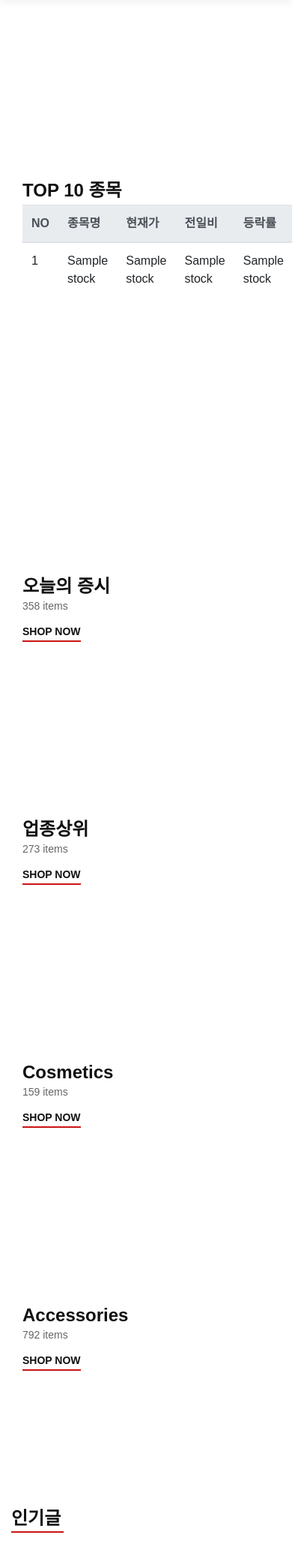
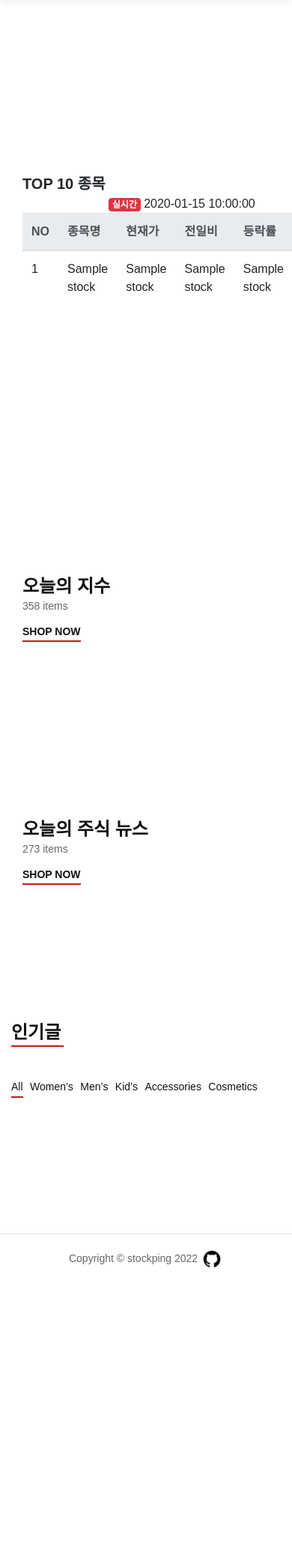
Before and after one commit to jungahzzzang/stockping, a Flask app: template templates/index.html in a window 390 px wide. Shown: the part 80-2151 px from the top of the page at 75% size. After the commit the page ends 1771 px from the top, so only its background shows below. Run offline with Flask 2, Linux system fonts and the light colour scheme; the template is opened without the code that fills it: most values are stand-ins (such as "Sample title", 1, 10 or a date in 2020); parts of the project's set-up code (start-up, migrations or seed data) failed here and were passed over; some libraries are stand-ins or nearby versions; some web fonts are replaced.

Commit message:
차트 옆에 기준 시간 표시

```diff
--- a/app.py
+++ b/app.py
@@ -89,7 +89,7 @@ def index():
     cursor.close()
     connection.close()
 
-        # 지수 데이터 크롤링
+    # 지수 데이터 크롤링
     index_url = "https://finance.naver.com/sise/"
     index_taget = urllib.request.urlopen(index_url)
     source = index_taget.read()
@@ -100,6 +100,7 @@ def index():
     kosdaq_value = soup.find("span", id="KOSDAQ_now")
     kospi_change = soup.find("span", id='KOSPI_change').text
     kosdaq_change = soup.find("span", id='KOSDAQ_change').text
+    real_time = soup.find("span", id="time1").text
 
     # 거래 순위 데이터 크롤링
     target_url = 'https://finance.naver.com/sise/sise_market_sum.naver'
@@ -157,7 +158,7 @@ def index():
             topten.append(data[i])
             topten[i][0] = str(i+1)
 
-    return render_template('index.html', news_items=news_items, kospi_value=kospi_value.text, kosdaq_value = kosdaq_value.text, kospi_change=kospi_change, kosdaq_change=kosdaq_change, top_stock=topten)
+    return render_template('index.html', news_items=news_items, real_time=real_time, kospi_value=kospi_value.text, kosdaq_value = kosdaq_value.text, kospi_change=kospi_change, kosdaq_change=kosdaq_change, top_stock=topten)
 
 if __name__ == '__main__':
     app.run(debug=True)
--- /dev/null
+++ b/static/css/index.css
@@ -0,0 +1,16 @@
+.topten_title {
+    font-size: 20px;
+    font-weight: bold;
+}
+.topten_title_area {
+    display: inline-block;
+}
+
+.realtime_area {
+    display: inline-block;
+    margin-left: 115px;
+}
+
+.topten_area {
+    padding-left: 186px;
+}
--- a/templates/index.html
+++ b/templates/index.html
@@ -13,9 +13,14 @@
                     <div class="categories__item categories__large__item set-bg"
                     data-setbg="/static/img/categories/category-1.jpg">
                     <div class="categories__text">
-                      <h4>TOP 10 종목</h4>
-                      <h1 id="clock"></h1>
-                        <table class="table align-items-center" id="json_table">
+                        <div class="topten_title_area">
+                            <span class="topten_title">TOP 10 종목</span>
+                        </div>
+                        <div class="realtime_area">
+                            <span class="badge badge-danger">실시간</span>
+                            <span>{{real_time}}</span>
+                        </div>
+                        <table class="table align-items-center">
                           <thead class="thead-light">
                             <tr>
                               <th>NO</th>
@@ -53,7 +58,7 @@
                     <div class="col-lg-6 col-md-6 col-sm-6 p-0">
                         <div class="categories__item set-bg" data-setbg="/static/img/categories/category-2.jpg">
                             <div class="categories__text">
-                                <h4>오늘의 증시</h4>
+                                <h4>오늘의 지수</h4>
                                 <p>358 items</p>
                                 <a href="#">Shop now</a>
                             </div>
@@ -62,26 +67,8 @@
                     <div class="col-lg-6 col-md-6 col-sm-6 p-0">
                         <div class="categories__item set-bg" data-setbg="/static/img/categories/category-3.jpg">
                             <div class="categories__text">
-                                <h4>업종상위</h4>
+                                <h4>오늘의 주식 뉴스</h4>
                                 <p>273 items</p>
-                                <a href="#">Shop now</a>
-                            </div>
-                        </div>
-                    </div>
-                    <div class="col-lg-6 col-md-6 col-sm-6 p-0">
-                        <div class="categories__item set-bg" data-setbg="/static/img/categories/category-4.jpg">
-                            <div class="categories__text">
-                                <h4>Cosmetics</h4>
-                                <p>159 items</p>
-                                <a href="#">Shop now</a>
-                            </div>
-                        </div>
-                    </div>
-                    <div class="col-lg-6 col-md-6 col-sm-6 p-0">
-                        <div class="categories__item set-bg" data-setbg="/static/img/categories/category-5.jpg">
-                            <div class="categories__text">
-                                <h4>Accessories</h4>
-                                <p>792 items</p>
                                 <a href="#">Shop now</a>
                             </div>
                         </div>
@@ -293,20 +280,7 @@
 {% endblock %}
 
 {% block footer %}
-    <script>
-        $(document).ready(function(){
-            var target = document.getElemetById("clock");
-            function getClock(){
-                const d = new Date();
-                const h = String(d.getHours()).padStart(2,"0");
-                const m = String(d.getMinutes()).padStart(2,"0");
-                const s = String(d.getSeconds()).padStart(2,"0");
-                clock.innerText = `${h}:${m}:${s}`;
-            }
-            getClock(); //맨처음에 한번 실행
-            setInterval(getClock, 1000); //1초 주기로 새로실행
-            });
-    </script>
+
 {% endblock %}
 
 <!-- Search Begin -->
--- a/templates/layout.html
+++ b/templates/layout.html
@@ -20,6 +20,7 @@
     <link rel="shortcut icon" href="{{ url_for('static', filename='favicon.ico') }}">
     <!-- Css Styles -->
 
+    <!-- 부트스트랩 css -->
     <link rel="stylesheet" href="/static/css/bootstrap.min.css" type="text/css">
     <link rel="stylesheet" href="/static/css/font-awesome.min.css" type="text/css">
     <link rel="stylesheet" href="/static/css/elegant-icons.css" type="text/css">
@@ -28,6 +29,8 @@
     <link rel="stylesheet" href="/static/css/owl.carousel.min.css" type="text/css">
     <link rel="stylesheet" href="/static/css/slicknav.min.css" type="text/css">
     <link rel="stylesheet" href="/static/css/style.css" type="text/css">
+    <!-- 커스텀 css -->
+    <link rel="stylesheet" href="/static/css/index.css" type="text/css">
     <!-- Js Plugins -->
     <script src="/static/js/jquery-3.3.1.min.js"></script>
     <script src="/static/js/bootstrap.min.js"></script>
@@ -62,8 +65,8 @@
                             <li><input type="text" placeholder="종목명·초성·코드 검색" id='searchText' name="searchKeyword" />
                                 <i class="fa fa-search"></i></li>
                             <li class="active"><a href="index.html">홈</a></li>
-                            <li><a href="#">통계</a></li>
-                            <li><a href="#">모의투자</a></li>
+                            <li><a href="#">TOP 50</a></li>
+                            <li><a href="#">게시판</a></li>
                             <li><a href="#">관심목록</a></li>
                             <li><a href="#">커뮤니티</a></li>
                         </ul>
```
